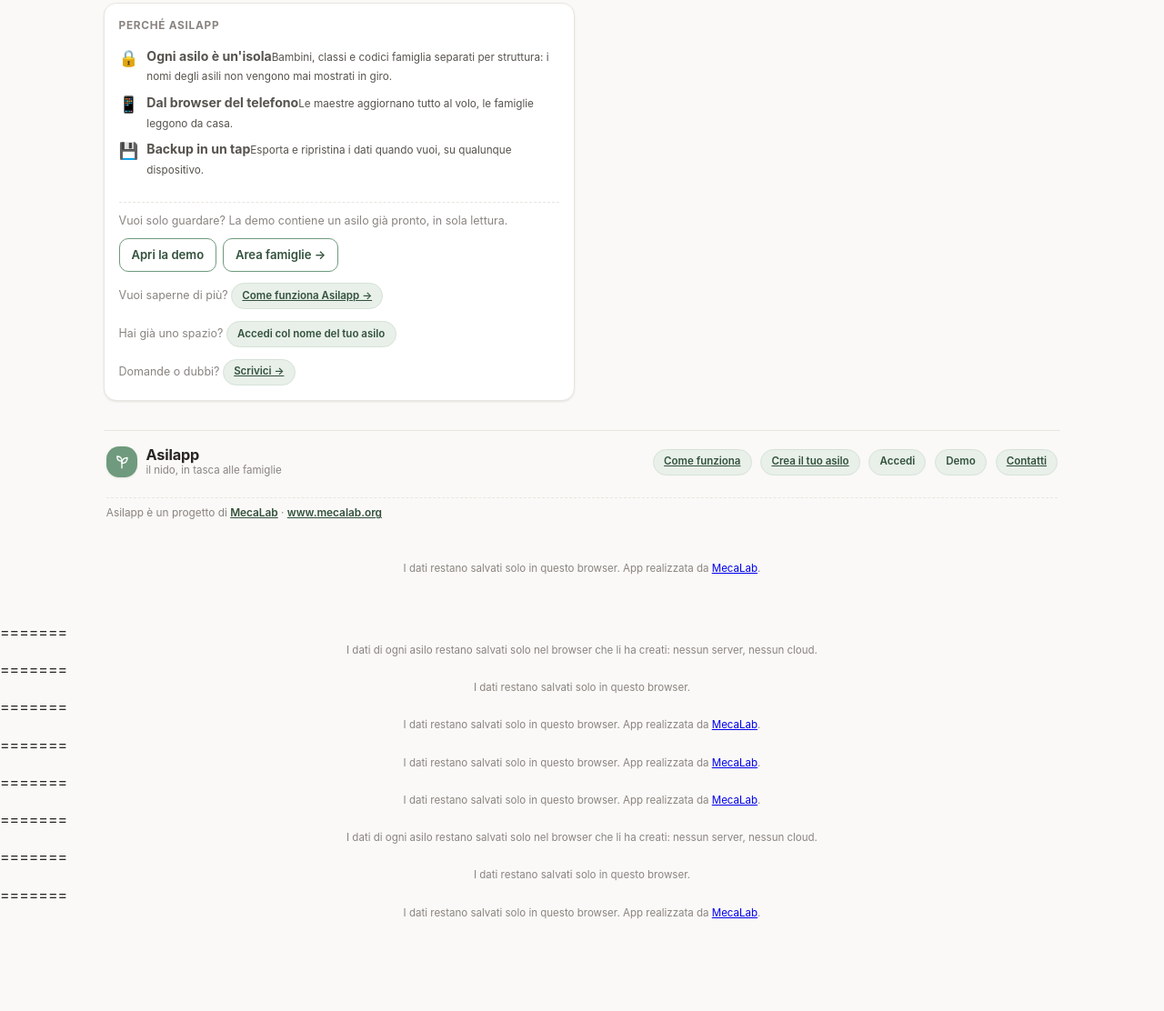
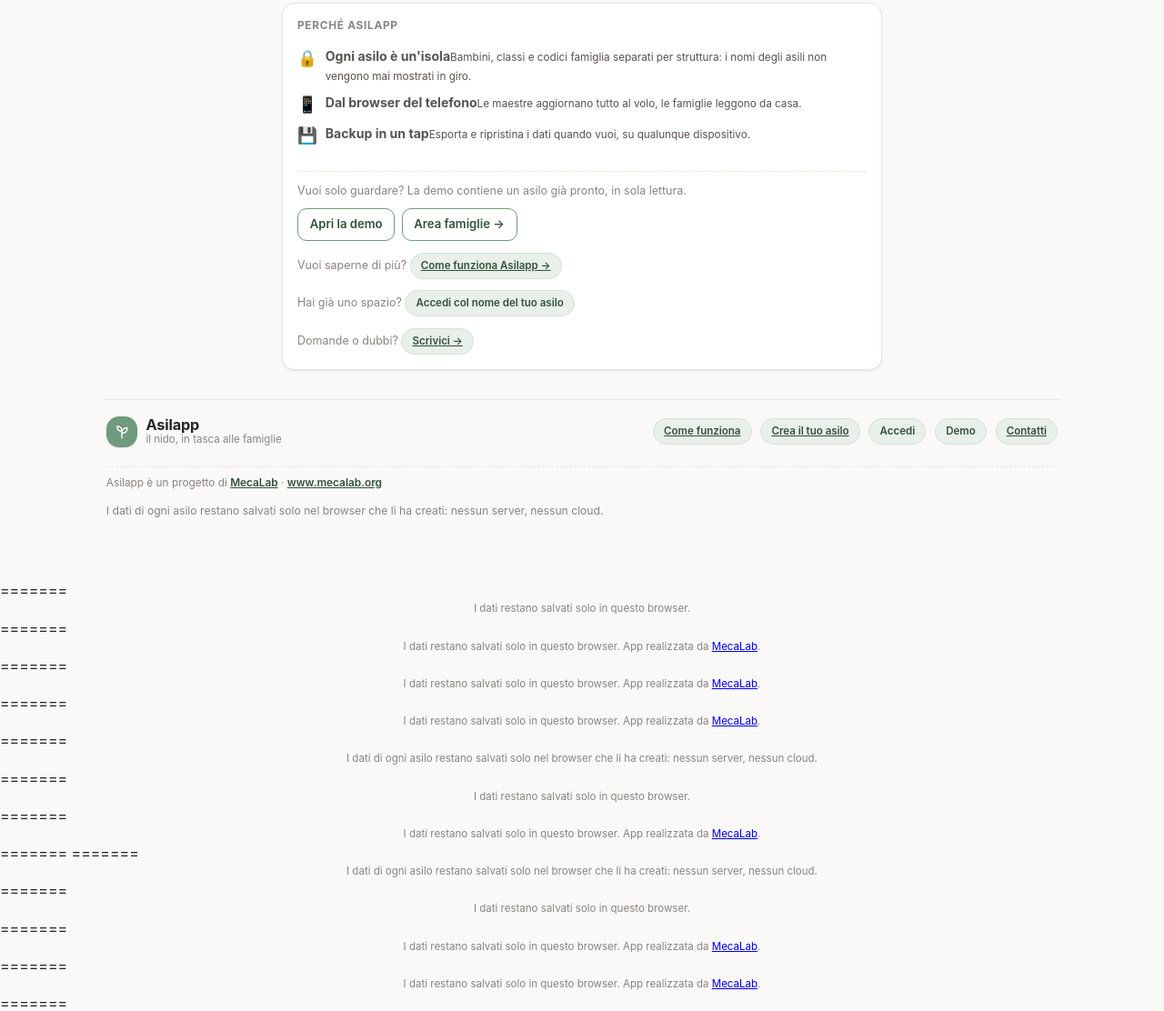
Before and after one commit to Amirel91/asilapp, a plain HTML site: page index.html in a window 1280 px wide. Shown: the part 858-1970 px from the top of the page at 91% size. Before the commit the page ends 1871 px from the top, so only its background shows below. Drawn offline with Linux system fonts and the light colour scheme.

Commit message:
Grafica ancora compromessa studiane verifica e ripara.

```diff
--- a/index.html
+++ b/index.html
@@ -214,9 +214,34 @@
       <a class="link-btn" href="contatti.html">Contatti</a>
     </nav>
     <p class="page-credit">Asilapp è un progetto di <a href="https://www.mecalab.org" target="_blank" rel="noopener">MecaLab</a> · <a href="https://www.mecalab.org" target="_blank" rel="noopener">www.mecalab.org</a></p>
-  </footer>
+  <p class="login-foot">I dati di ogni asilo restano salvati solo nel browser che li ha creati: nessun server, nessun cloud.</p>
+</section>
+=======
+<p class="login-foot">I dati restano salvati solo in questo browser.</p>
+=======
 <p class="login-foot">I dati restano salvati solo in questo browser. App realizzata da <a href="https://www.mecalab.org" target="_blank" rel="noopener">MecaLab</a>.</p>
 </section>
+=======
+<p class="login-foot">I dati restano salvati solo in questo browser. App realizzata da <a href="https://www.mecalab.org" target="_blank" rel="noopener">MecaLab</a>.</p>
+</section>
+=======
+<p class="login-foot">I dati restano salvati solo in questo browser. App realizzata da <a href="https://www.mecalab.org" target="_blank" rel="noopener">MecaLab</a>.</p>
+</section>
+=======
+  <p class="login-foot">I dati di ogni asilo restano salvati solo nel browser che li ha creati: nessun server, nessun cloud.</p>
+</section>
+=======
+<p class="login-foot">I dati restano salvati solo in questo browser.</p>
+=======
+<p class="login-foot">I dati restano salvati solo in questo browser. App realizzata da <a href="https://www.mecalab.org" target="_blank" rel="noopener">MecaLab</a>.</p>
+</section>
+
+<!-- ============ LOGIN ============ -->
+=======
+  </footer>
+</section>
+
+<!-- ============ LOGIN ============ -->
 =======
   <p class="login-foot">I dati di ogni asilo restano salvati solo nel browser che li ha creati: nessun server, nessun cloud.</p>
 </section>
--- a/landing.css
+++ b/landing.css
@@ -92,9 +92,8 @@
 }
 .perk-list li > span { font-size: 1.1rem; flex-shrink: 0; }
 
-/* ---------- colonne finali ---------- */
-.landing-cols { display: grid; gap: 1rem; align-items: start; }
-@media (min-width: 800px) { .landing-cols { grid-template-columns: 1fr 1fr; } }
+/* ---------- fascia finale: colonna unica centrata (la landing snella ha solo l'aside) ---------- */
+.landing-cols { display: grid; gap: 1rem; align-items: start; width: 100%; max-width: 660px; margin: 0 auto; }
 
 .landing-cols .card.signup { border-left: 4px solid var(--sage); }
 
```
